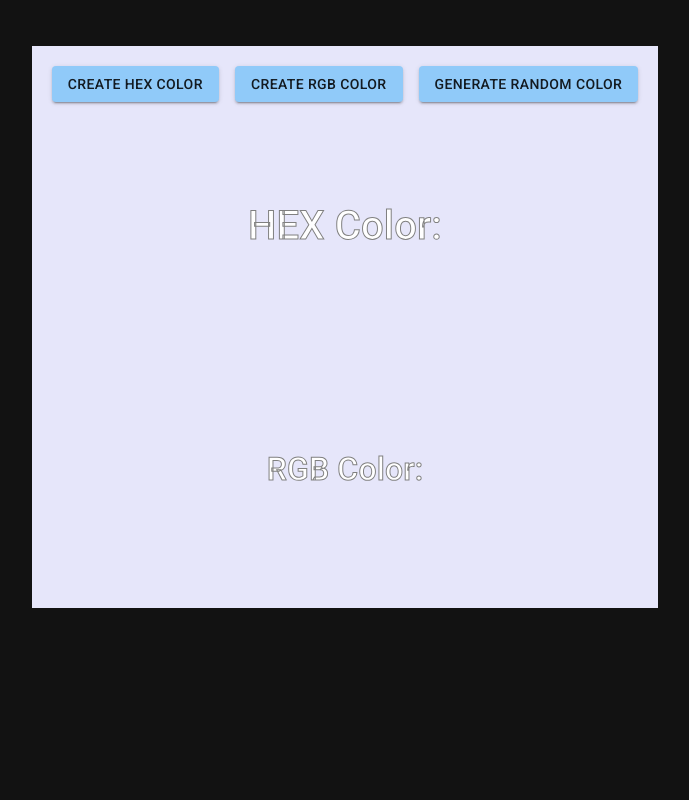
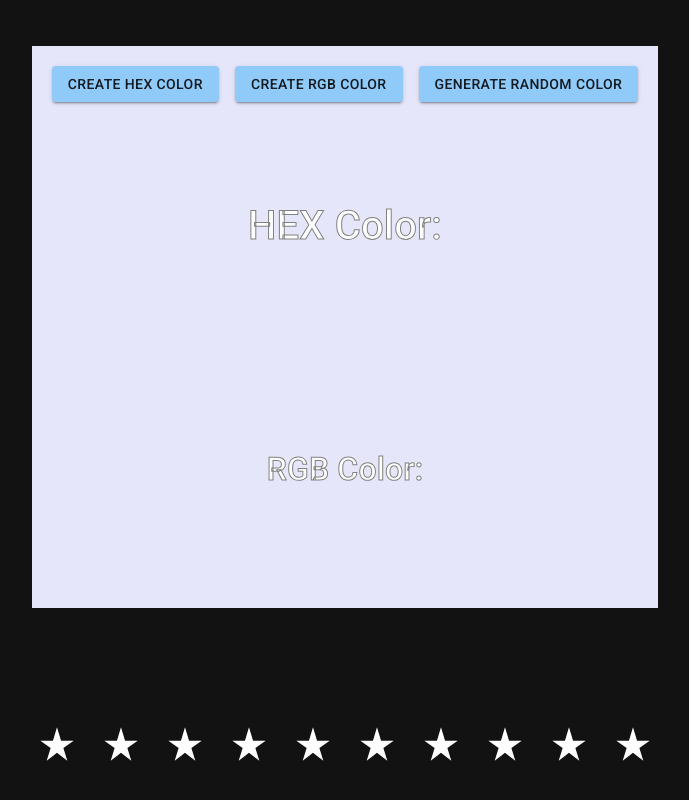
Before and after one commit to TheD4nM4n/react-testing, a React (Vite) app: page /justin in a window 1280 px wide. Shown: the part 919-1719 px from the top of the page, without its empty margins (295-984 px from the left). Before the commit the page ends 1593 px from the top, so only its background shows below. Built offline with nearby package versions, Linux system fonts and the light colour scheme.

Commit message:
Finished StarRating component, couldn't get a border on the stars

```diff
--- a/src/components/StarRating/StarRating.module.css
+++ b/src/components/StarRating/StarRating.module.css
@@ -3,3 +3,11 @@
     margin: 50px 25px;
     justify-content: center;
 }
+
+.active{
+    color: aquamarine;
+}
+
+.inactive{
+    color:white;
+}
--- a/src/components/StarRating/StarRating.tsx
+++ b/src/components/StarRating/StarRating.tsx
@@ -1,10 +1,42 @@
-import { Stack } from 'react-bootstrap';
+import { Stack } from '@mui/material';
 import styles from './StarRating.module.css';
+import { StarRate } from '@mui/icons-material';
+import { useState } from 'react';
+import { pink } from '@mui/material/colors';
 
-function StarRating(){
-    let numberOfStars=5
-    return <Stack className='wrapper'>
-        {console.log(numberOfStars)}
+function StarRating({numberOfStars=5}){
+    {console.log(numberOfStars)}
+    {console.log()}
+    const [rating, setRating] = useState(0);
+    const [hover, setHover] = useState(0);
+
+    function handleClick(getCurrentIndex: number){
+        console.log(getCurrentIndex);
+        setRating(getCurrentIndex);
+    }
+    function handleMouseMove(getCurrentIndex:number){
+        console.log('mouseMove' + getCurrentIndex)
+        setHover(getCurrentIndex);
+    }
+    function handleMouseLeave(getCurrentIndex:number){
+        console.log('mouseLeave' + getCurrentIndex)
+        setHover(rating);
+    }
+    return <Stack direction='row' spacing={3} className={styles.wrapper}>
+        {
+        [...Array(numberOfStars)].map((_, index) => {
+            index += 1
+            return <StarRate
+            key={index}
+            className={index<=(hover|| rating) ? styles.active : styles.inactive}
+            onClick={() => handleClick(index)}
+            onMouseMove={() => handleMouseMove(index)}
+            onMouseLeave={() => handleMouseLeave(index)}
+            sx={{fontSize:40}}
+            style={{WebkitTextStroke: '8px pink'}}
+            />
+        })
+        }
     </Stack>
 }
 
--- a/src/pages/JustinPage/JustinPage.tsx
+++ b/src/pages/JustinPage/JustinPage.tsx
@@ -18,7 +18,7 @@ function JustinPage() {
         <JustinComponent />
         <Accordian />
         <RCG />
-        <StarRating />
+        <StarRating numberOfStars={10}/>
       </div>
   </div>
   );
```
